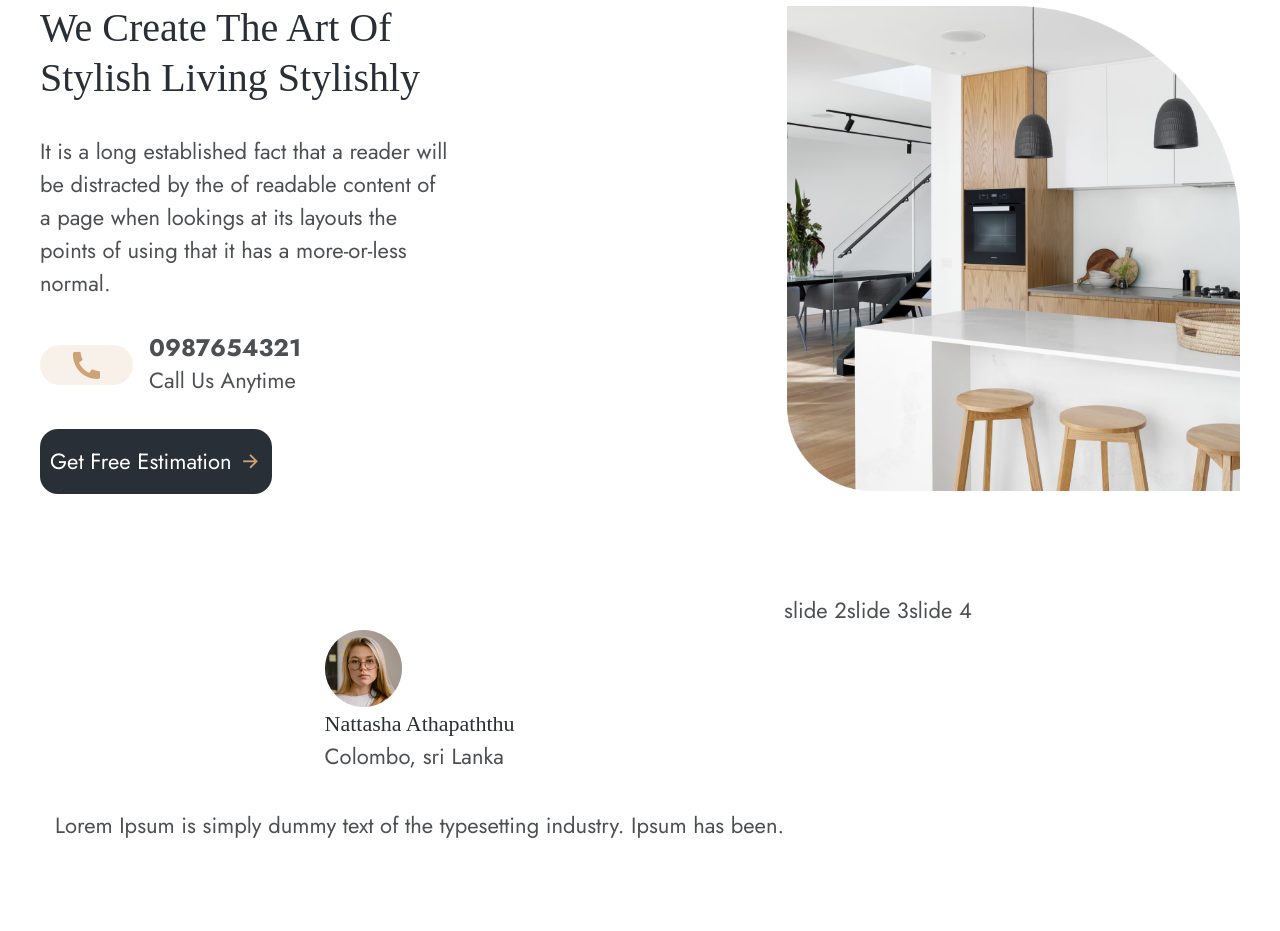
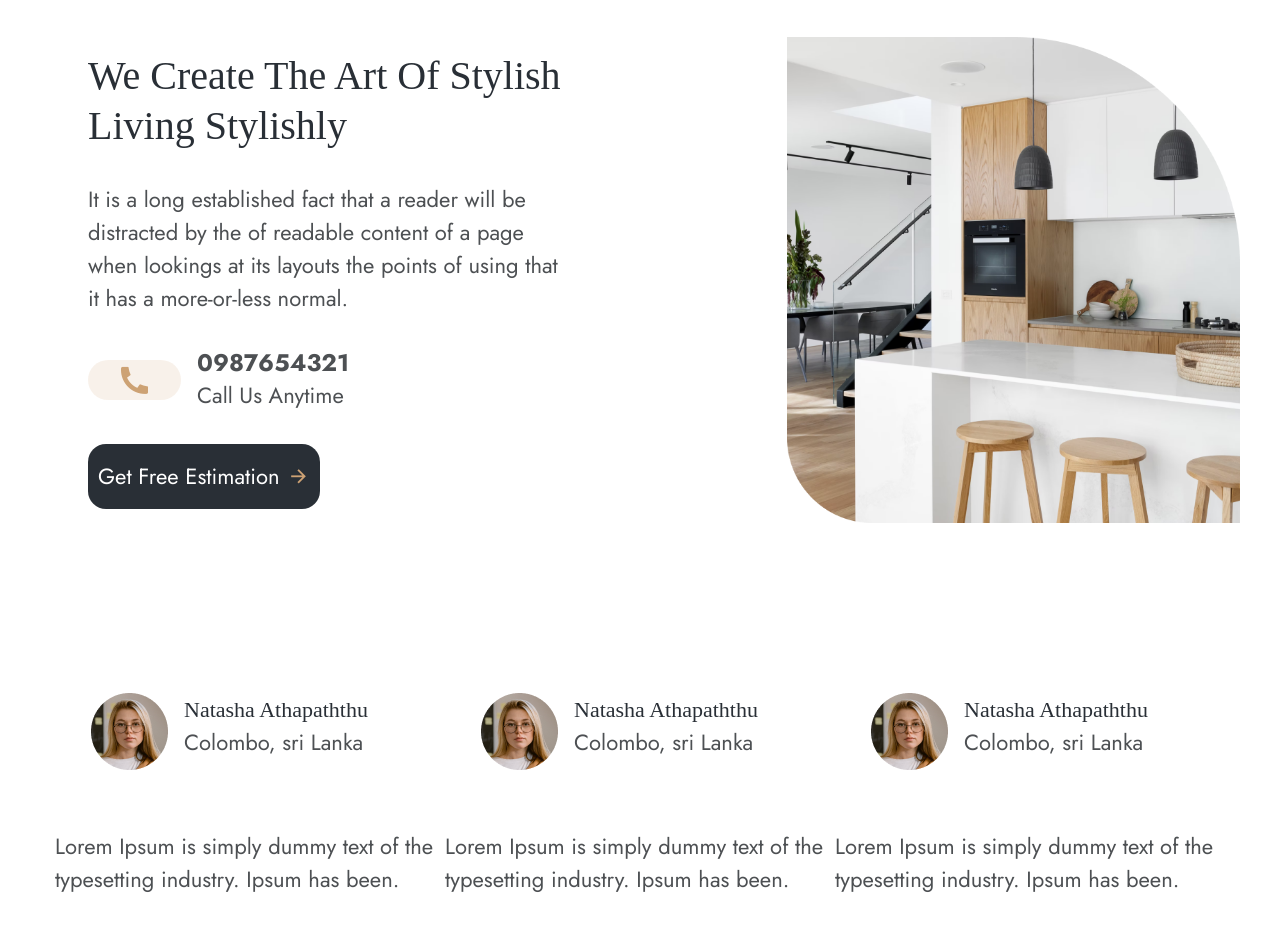
Before and after one commit to tharindi22/Landing_Page--TailwindCSS, a website: page index.html in a window 1280 px wide. Shown: the part 1067-1998 px from the top of the page. Drawn offline with nearby package versions, Linux system fonts and the light colour scheme.

Commit message:
Add Feedback to the page

```diff
--- a/index.html
+++ b/index.html
@@ -141,8 +141,8 @@
                 <div class="flex flex-col xl:flex-row text-center xl:text-left
                 justify-between items-center gap-8 xl:gap-[100px]">
                     <!-- Text -->
-                    <div class="flex-1 order-2 xl:order-none max-w-xl xl:max-w-[410px]
-                    flex flex-col items-center  xl:items-start gap-8">
+                    <div class="flex-1 order-2 xl:order-none max-w-xl xl:max-w-[310px]
+                    flex flex-col items-center  xl:items-start gap-8  p-12">
                         <h2 class="h2">We Create The Art Of Stylish Living Stylishly
                         </h2>
                         <p >It is a long established fact that a reader will be distracted by the of readable content of a page
@@ -186,15 +186,15 @@
             <div class="w-full">
                 <div class="testimonial__slider swiper h-[400px]">
                     <div class="swiper-wrapper">
-                    <!--slides-->
-                    <div class="slider-slider">
+                    <!--slide 1-->
+                    <div class="swiper-slider">
                         <!--item-->
-                        <div class="testimonial__item w-full max-w-[370px] h-[340px] bg-white
-                        rounded-[30px] flex flex-col items-center p-9 max-auto">
-                            <div class="">
+                        <div class="testimonial__item w-full max-w-[370px] h-[320px] bg-white
+                        rounded-[30px] flex flex-col justify-center p-9 max-auto">
+                            <div class="flex gap-4 mb-6">
                                 <img src="assets/testimonial/01.png" alt="">
                                 <div class="">
-                                    <h3>Nattasha Athapaththu</h3>
+                                    <h3>Natasha Athapaththu</h3>
                                     <div class="">Colombo, sri Lanka</div>
                                 </div>
                             </div>
@@ -203,12 +203,43 @@
                             text of the typesetting industry.
                             Ipsum has been.</p>
                     </div>
-                    <div class="slider-slider">slide 2</div>
-                    <div class="slider-slider">slide 3</div>
-                    <div class="slider-slider">slide 4</div>
+                    <!--slide 2-->
+                    <div class="swiper-slider">
+                        <!--item-->
+                        <div class="testimonial__item w-full max-w-[370px] h-[320px] bg-white
+                        rounded-[30px] flex flex-col justify-center p-9 max-auto">
+                            <div class="flex gap-4 mb-6">
+                                <img src="assets/testimonial/01.png" alt="">
+                                <div class="">
+                                    <h3>Natasha Athapaththu</h3>
+                                    <div class="">Colombo, sri Lanka</div>
+                                </div>
+                            </div>
+                        </div>
+                        <p>Lorem Ipsum is simply dummy
+                            text of the typesetting industry.
+                            Ipsum has been.</p>
+                    </div>
+                    <!--slide 3-->
+                    <div class="swiper-slider">
+                        <!--item-->
+                        <div class="testimonial__item w-full max-w-[370px] h-[320px] bg-white
+                        rounded-[30px] flex flex-col justify-center p-9 max-auto">
+                            <div class="flex gap-4 mb-6">
+                                <img src="assets/testimonial/01.png" alt="">
+                                <div class="">
+                                    <h3>Natasha Athapaththu</h3>
+                                    <div class="">Colombo, sri Lanka</div>
+                                </div>
+                            </div>
+                        </div>
+                        <p>Lorem Ipsum is simply dummy
+                            text of the typesetting industry.
+                            Ipsum has been.</p>
                     </div>
                 </div>
             </div>
+
         </div>
         </section>
 
```
